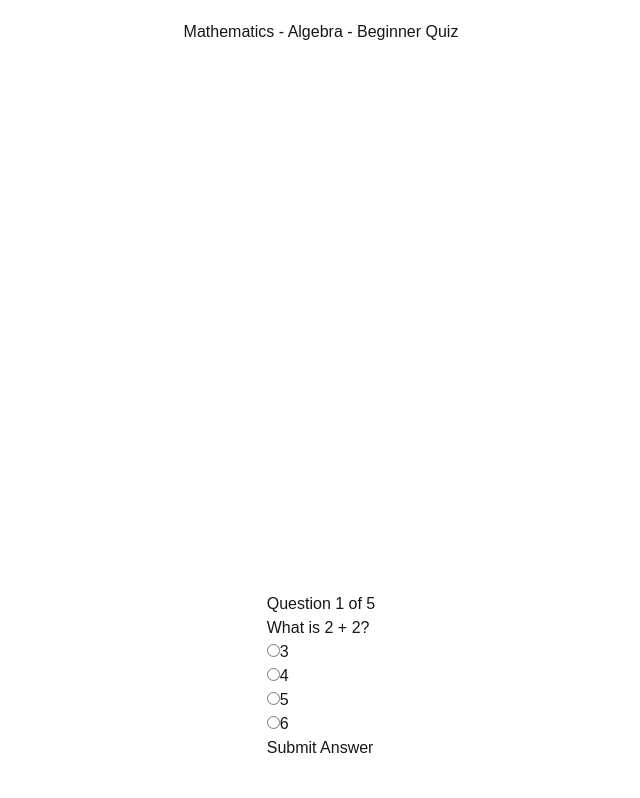
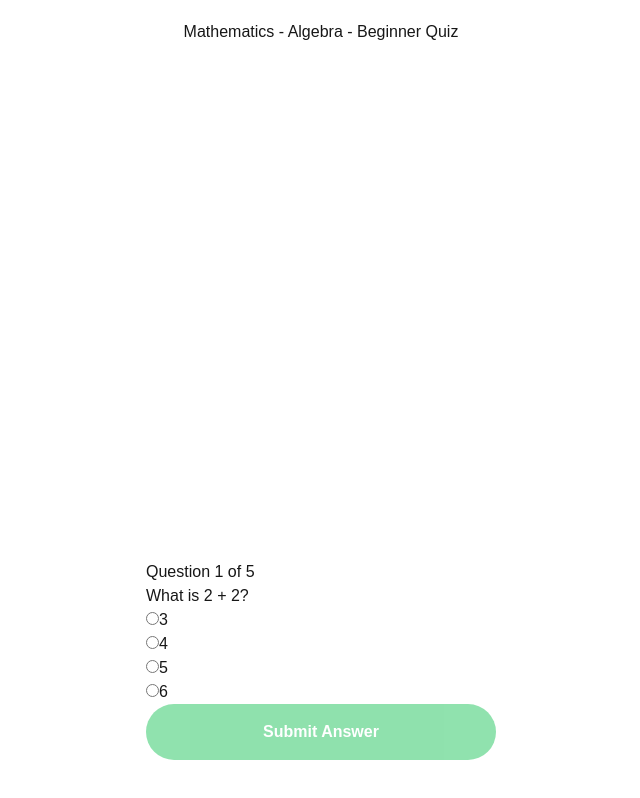
Before and after one commit to suhebism/Quiz-App, a Next.js app: page /subjects/math/algebra/level1 in a window 1280 px wide. Shown: the whole page, without its empty margins (319-959 px from the left). Built offline with nearby package versions, Linux system fonts and the light colour scheme.

Commit message:
recovery

```diff
--- a/app/subjects/[subjectId]/[chapterId]/[id]/page.jsx
+++ b/app/subjects/[subjectId]/[chapterId]/[id]/page.jsx
@@ -232,7 +232,9 @@ export default function QuizPage() {
           </ul>
 
           {/* Submit button */}
-          <button onClick={handleAnswerSubmit} disabled={selectedAnswer === null}>
+          <button className={` bottom-5 w-[350px] h-14 font-bold rounded-full bg-green-500 text-white transition-all duration-300 ${
+                  selectedAnswer === null ? 'opacity-50 cursor-not-allowed' : 'opacity-100'
+                }`} onClick={handleAnswerSubmit} disabled={selectedAnswer === null}>
             Submit Answer
           </button>
         </div>
```
Also changed, not shown: 2 other files (tests, documents, lock files or other folders).
